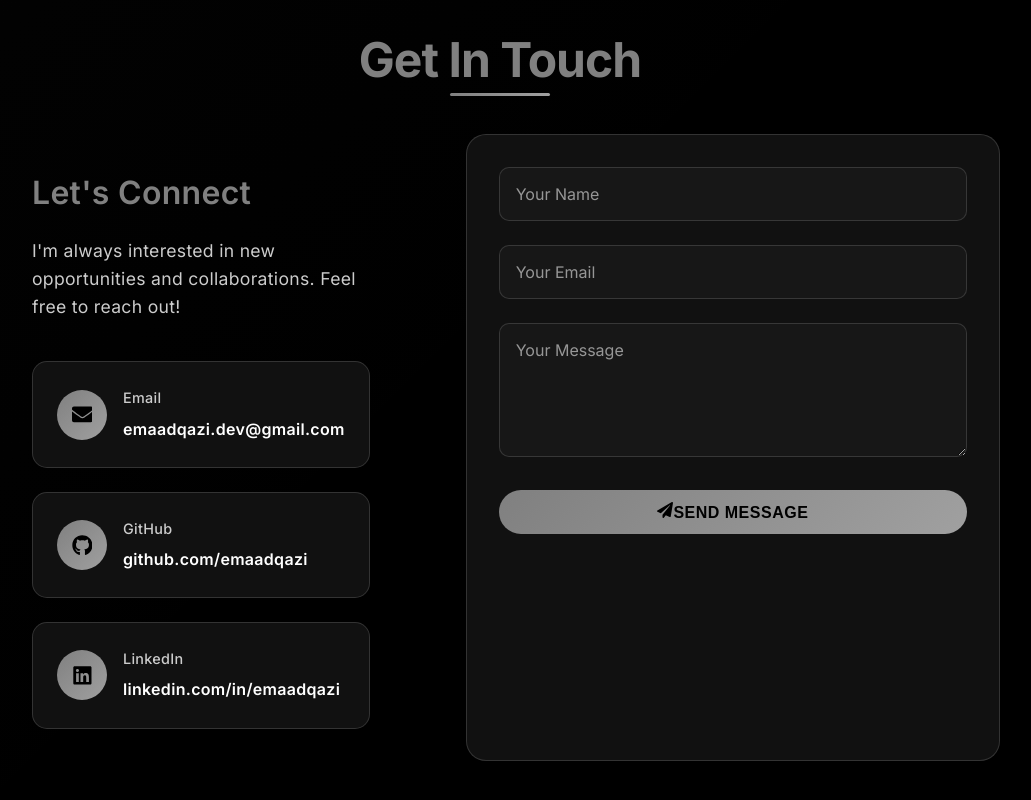
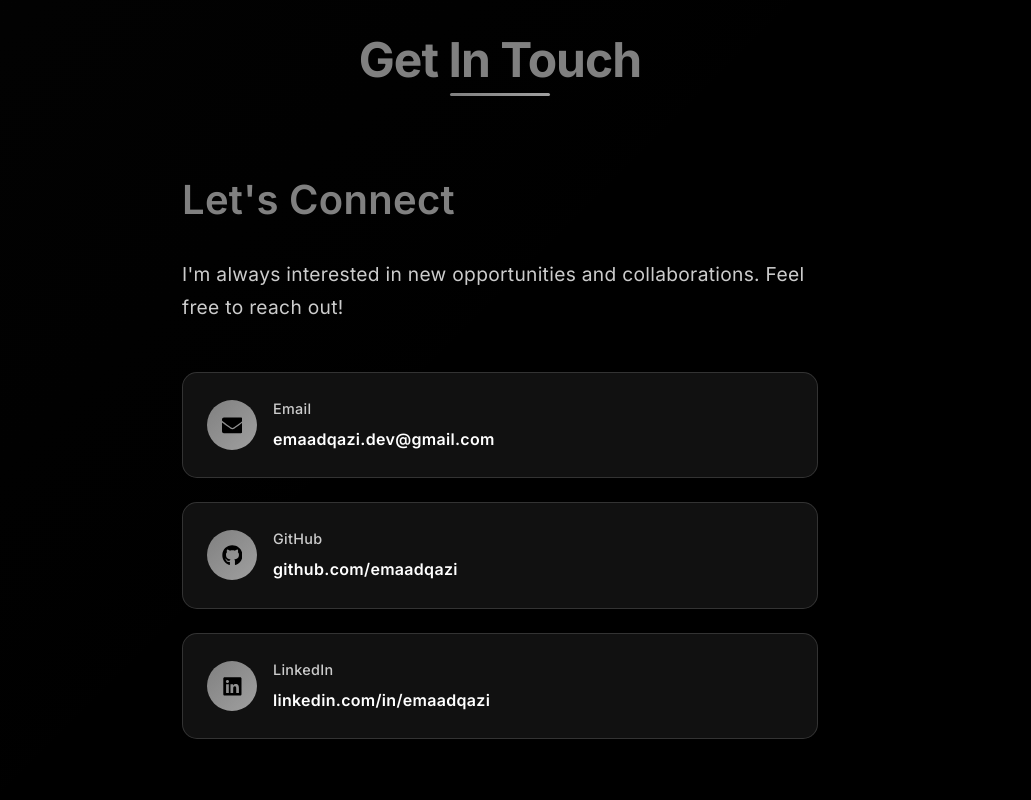
Before and after one commit to emaadqazi/emaadqazi.github.io, a React (Create React App) app: page / in a window 1280 px wide. Shown: the part 7558-8358 px from the top of the page, without its empty margins (140-1171 px from the left). Built offline with nearby package versions, Linux system fonts and the light colour scheme; the HTML template or start-up script is replaced by a standard one.

Commit message:
Fixed contact me section

```diff
--- a/src/components/SinglePage.css
+++ b/src/components/SinglePage.css
@@ -1085,30 +1085,28 @@
   background: linear-gradient(135deg, rgba(128, 128, 128, 0.02) 0%, transparent 50%);
 }
 
-.contact-content {
-  display: grid;
-  grid-template-columns: 0.8fr 1.2fr;
-  gap: 4rem;
-  max-width: 1000px;
+.contact-content-centered {
+  max-width: 700px;
   margin: 0 auto;
 }
 
 .contact-info {
   padding: 2rem;
+  text-align: left;
 }
 
 .contact-info h3 {
-  font-size: 2rem;
+  font-size: 2.5rem;
   font-weight: 600;
   color: var(--accent-grey);
-  margin-bottom: 1rem;
+  margin-bottom: 1.5rem;
 }
 
 .contact-info p {
-  font-size: 1.1rem;
+  font-size: 1.2rem;
   color: var(--text-gray);
-  line-height: 1.6;
-  margin-bottom: 2.5rem;
+  line-height: 1.7;
+  margin-bottom: 3rem;
 }
 
 .contact-links {
@@ -1167,83 +1165,11 @@
   font-weight: 600;
 }
 
-.contact-form {
-  background: var(--secondary-black);
-  border: 1px solid var(--border-grey);
-  border-radius: 20px;
-  padding: 2rem;
-  backdrop-filter: blur(10px);
-}
-
-.contact-form form {
-  display: flex;
-  flex-direction: column;
-  gap: 1.5rem;
-}
-
-.form-group {
-  position: relative;
-}
-
-.form-group input,
-.form-group textarea {
-  width: 100%;
-  padding: 1rem;
-  background: rgba(128, 128, 128, 0.05);
-  border: 1px solid var(--border-grey);
-  border-radius: 10px;
-  color: var(--text-white);
-  font-size: 1rem;
-  font-family: inherit;
-  transition: all 0.3s ease;
-}
-
-.form-group input:focus,
-.form-group textarea:focus {
-  outline: none;
-  border-color: var(--accent-grey);
-  box-shadow: 0 0 15px rgba(128, 128, 128, 0.2);
-  background: rgba(128, 128, 128, 0.08);
-}
-
-.form-group input::placeholder,
-.form-group textarea::placeholder {
-  color: var(--text-gray);
-  opacity: 0.7;
-}
-
-.form-group textarea {
-  resize: vertical;
-  min-height: 120px;
-}
-
-.submit-btn {
-  display: flex;
-  align-items: center;
-  justify-content: center;
-  gap: 0.5rem;
-  padding: 1rem 2rem;
-  font-size: 1rem;
-  font-weight: 600;
-  border: none;
-  border-radius: 50px;
-  cursor: pointer;
-  transition: all 0.3s ease;
-  background: linear-gradient(135deg, var(--accent-grey), var(--light-grey));
-  color: var(--primary-black);
-}
-
-.submit-btn:hover {
-  transform: translateY(-2px);
-  box-shadow: 0 10px 25px rgba(128, 128, 128, 0.3);
-}
-
 /* Responsive Design */
 @media (max-width: 968px) {
   .hero-content,
   .about-content,
-  .resume-content,
-  .contact-content {
+  .resume-content {
     grid-template-columns: 1fr;
     gap: 3rem;
     text-align: center;
@@ -1273,12 +1199,8 @@
     order: 1;
   }
 
-  .contact-info {
-    order: 2;
-  }
-
-  .contact-form {
-    order: 1;
+  .contact-content-centered {
+    padding: 0 1rem;
   }
 
   .image-container {
--- a/src/components/SinglePage.js
+++ b/src/components/SinglePage.js
@@ -1,16 +1,11 @@
 import React, { useState, useEffect, useCallback } from 'react';
 import { motion, AnimatePresence } from 'framer-motion';
-import { FaGithub, FaLinkedin, FaEnvelope, FaCode, FaExternalLinkAlt, FaEye, FaDownload, FaPaperPlane, FaChevronLeft, FaChevronRight } from 'react-icons/fa';
+import { FaGithub, FaLinkedin, FaEnvelope, FaCode, FaExternalLinkAlt, FaEye, FaDownload, FaChevronLeft, FaChevronRight } from 'react-icons/fa';
 import { FaReact, FaJs, FaHtml5, FaCss3Alt, FaBootstrap, FaNodeJs, FaPython, FaGitAlt, FaDatabase, FaServer, FaChartLine, FaCloud } from 'react-icons/fa';
 import { SiExpress, SiFlask, SiMongodb, SiPostgresql, SiMysql, SiFirebase } from 'react-icons/si';
 import './SinglePage.css';
 
 const SinglePage = () => {
-  const [formData, setFormData] = useState({
-    name: '',
-    email: '',
-    message: ''
-  });
 
   // Carousel state for skills section
   const [currentSkillIndex, setCurrentSkillIndex] = useState(0);
@@ -199,20 +194,6 @@ const SinglePage = () => {
       ]
     }
   ];
-
-  const handleChange = (e) => {
-    setFormData({
-      ...formData,
-      [e.target.name]: e.target.value
-    });
-  };
-
-  const handleSubmit = (e) => {
-    e.preventDefault();
-    console.log('Form submitted:', formData);
-    setFormData({ name: '', email: '', message: '' });
-    alert('Message sent successfully!');
-  };
 
   // Carousel pagination function
   const paginate = useCallback((newDirection) => {
@@ -742,7 +723,7 @@ const SinglePage = () => {
           </motion.h2>
 
           <motion.div
-            className="contact-content"
+            className="contact-content-centered"
             variants={containerVariants}
             initial="hidden"
             whileInView="visible"
@@ -800,51 +781,6 @@ const SinglePage = () => {
                 </a>
               </div>
             </motion.div>
-
-            <motion.div
-              className="contact-form"
-              variants={itemVariants}
-            >
-              <form onSubmit={handleSubmit}>
-                <div className="form-group">
-                  <input
-                    type="text"
-                    name="name"
-                    placeholder="Your Name"
-                    value={formData.name}
-                    onChange={handleChange}
-                    required
-                  />
-                </div>
-
-                <div className="form-group">
-                  <input
-                    type="email"
-                    name="email"
-                    placeholder="Your Email"
-                    value={formData.email}
-                    onChange={handleChange}
-                    required
-                  />
-                </div>
-
-                <div className="form-group">
-                  <textarea
-                    name="message"
-                    placeholder="Your Message"
-                    rows="5"
-                    value={formData.message}
-                    onChange={handleChange}
-                    required
-                  />
-                </div>
-
-                <button type="submit" className="btn btn-primary submit-btn">
-                  <FaPaperPlane />
-                  Send Message
-                </button>
-              </form>
-            </motion.div>
           </motion.div>
         </div>
       </section>
```
